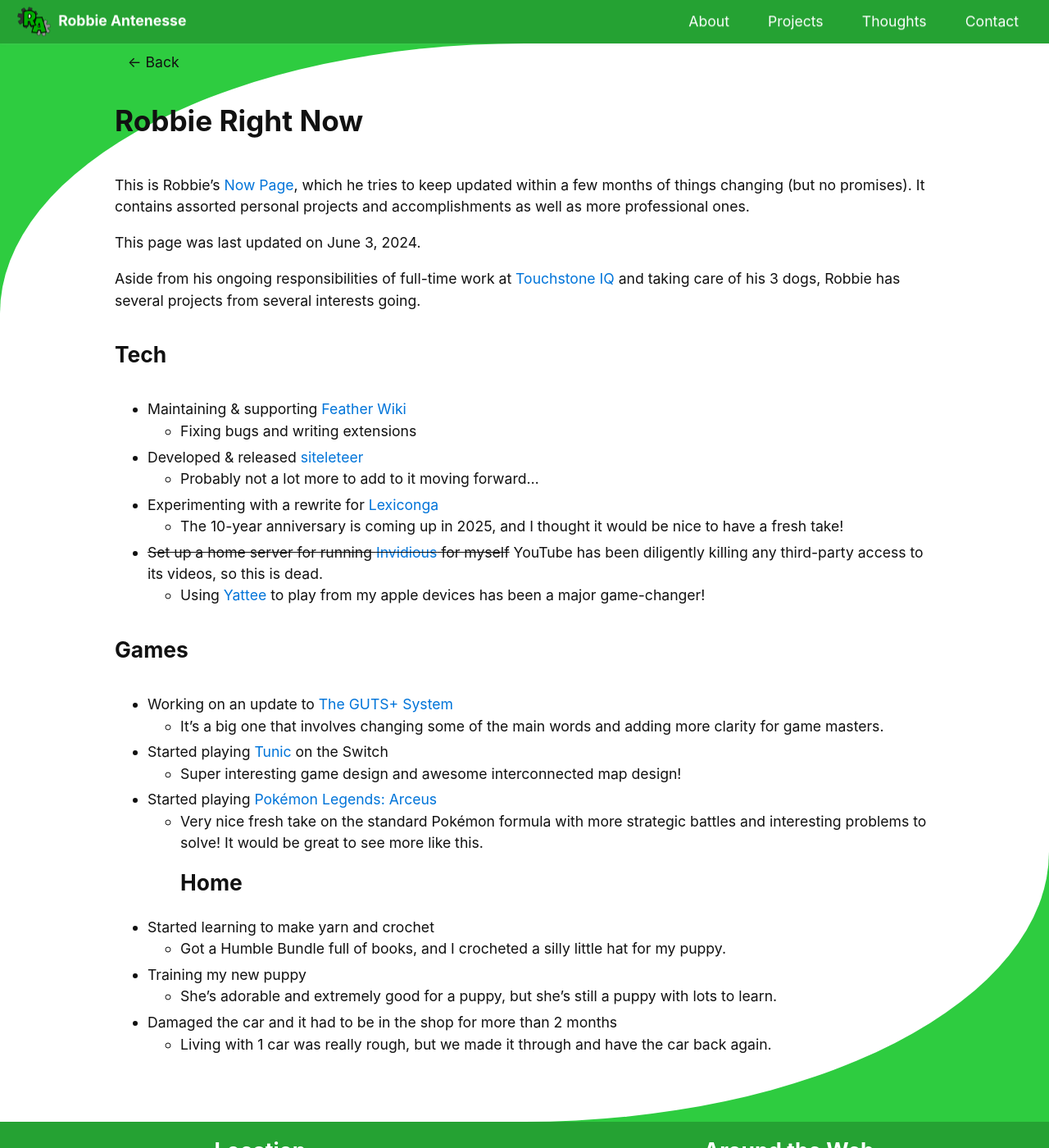
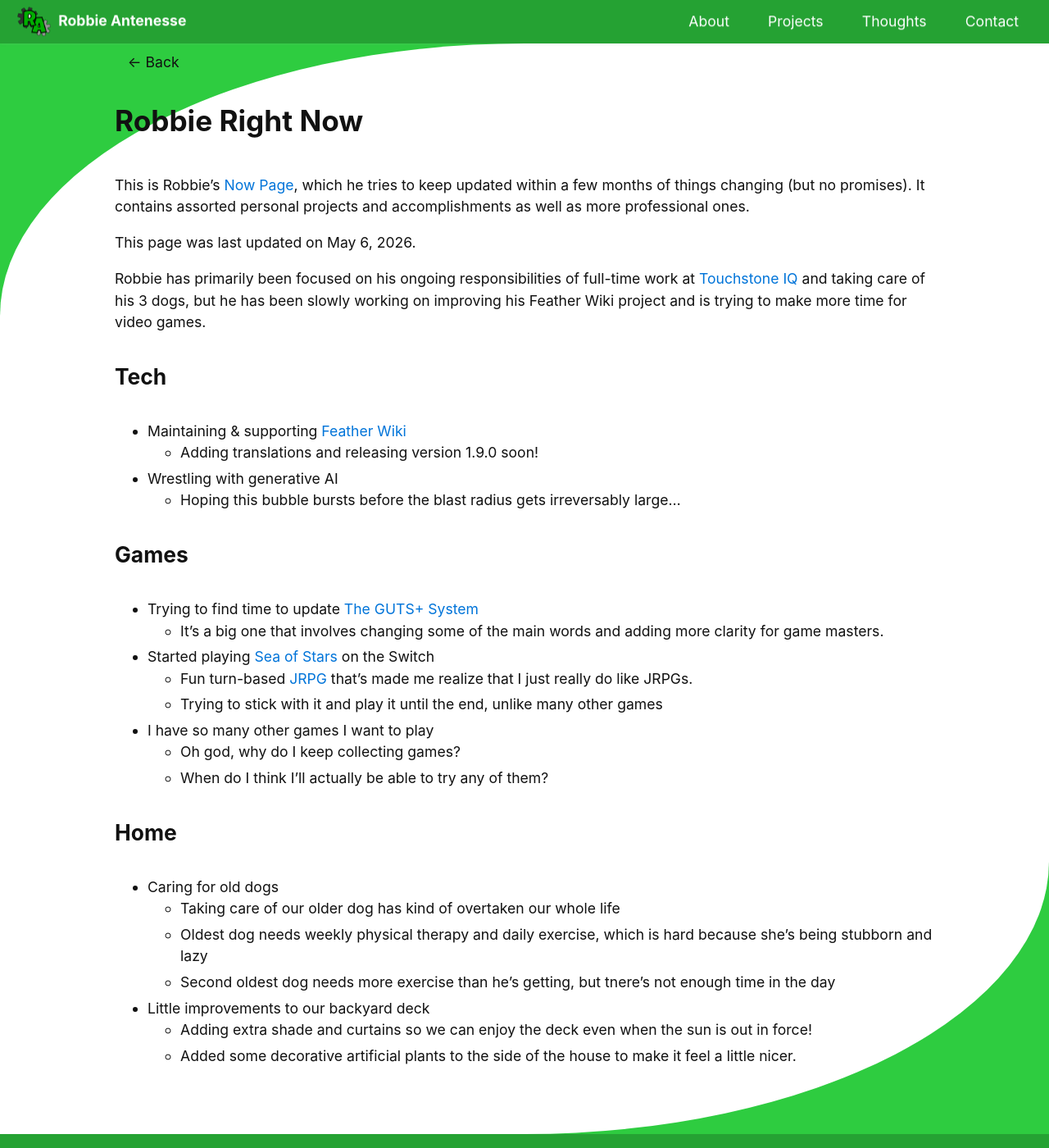
Before and after one commit to Alamantus/robbie.antenesse.net, a Jekyll site: the page built from now.md, in a window 1280 px wide and 1400 px high. Shown: the whole window at 82% size. Built offline with Jekyll 4.4.1, drawn with Linux system fonts in a browser that asks for light colours.

Commit message:
Update now.md

```diff
--- a/now.md
+++ b/now.md
@@ -8,35 +8,35 @@
 of things changing (but no promises). It contains assorted personal projects and accomplishments as well as
 more professional ones.
 
-This page was last updated on June 3, 2024.
+This page was last updated on May 6, 2026.
 
-Aside from his ongoing responsibilities of full-time work at [Touchstone IQ](https://touchstoneiq.com) and taking care of his 3 dogs,
-Robbie has several projects from several interests going.
+Robbie has primarily been focused on his ongoing responsibilities of full-time work at [Touchstone IQ](https://touchstoneiq.com) and taking care of his 3 dogs,
+but he has been slowly working on improving his Feather Wiki project and is trying to make more time for video games.
 
 ## Tech
 
 - Maintaining & supporting [Feather Wiki](https://feather.wiki)
-    - Fixing bugs and writing extensions
-- Developed & released [siteleteer](https://alamantus.codeberg.page/siteleteer/)
-    - Probably not a lot more to add to it moving forward...
-- Experimenting with a rewrite for [Lexiconga](https://lexiconga.com)
-    - The 10-year anniversary is coming up in 2025, and I thought it would be nice to have a fresh take!
-- ~~Set up a home server for running [Invidious](https://github.com/iv-org/invidious) for myself~~ YouTube has been diligently killing any third-party access to its videos, so this is dead.
-    - Using [Yattee](https://github.com/yattee/yattee) to play from my apple devices has been a major game-changer!
+    - Adding translations and releasing version 1.9.0 soon!
+- Wrestling with generative AI
+    - Hoping this bubble bursts before the blast radius gets irreversably large...
 
 ## Games
 
-- Working on an update to [The GUTS+ System](https://guts.plus)
+- Trying to find time to update [The GUTS+ System](https://guts.plus)
     - It's a big one that involves changing some of the main words and adding more clarity for game masters.
-- Started playing [Tunic](https://tunicgame.com) on the Switch
-    - Super interesting game design and awesome interconnected map design!
-- Started playing [Pokémon Legends: Arceus](https://legends.arceus.pokemon.com/en-us/)
-    - Very nice fresh take on the standard Pokémon formula with more strategic battles and interesting problems to solve! It would be great to see more like this.
+- Started playing [Sea of Stars](https://seaofstarsgame.co) on the Switch
+    - Fun turn-based [JRPG](https://en.wikipedia.org/wiki/History_of_Eastern_role-playing_video_games) that's made me realize that I just really do like JRPGs.
+    - Trying to stick with it and play it until the end, unlike many other games
+- I have so many other games I want to play
+    - Oh god, why do I keep collecting games?
+    - When do I think I'll actually be able to try any of them?
+
 ## Home
 
-- Started learning to make yarn and crochet
-    - Got a Humble Bundle full of books, and I crocheted a silly little hat for my puppy.
-- Training my new puppy
-    - She's adorable and extremely good for a puppy, but she's still a puppy with lots to learn.
-- Damaged the car and it had to be in the shop for more than 2 months
-    - Living with 1 car was really rough, but we made it through and have the car back again.
+- Caring for old dogs
+    - Taking care of our older dog has kind of overtaken our whole life
+    - Oldest dog needs weekly physical therapy and daily exercise, which is hard because she's being stubborn and lazy
+    - Second oldest dog needs more exercise than he's getting, but tnere's not enough time in the day
+- Little improvements to our backyard deck
+    - Adding extra shade and curtains so we can enjoy the deck even when the sun is out in force!
+    - Added some decorative artificial plants to the side of the house to make it feel a little nicer.
```
